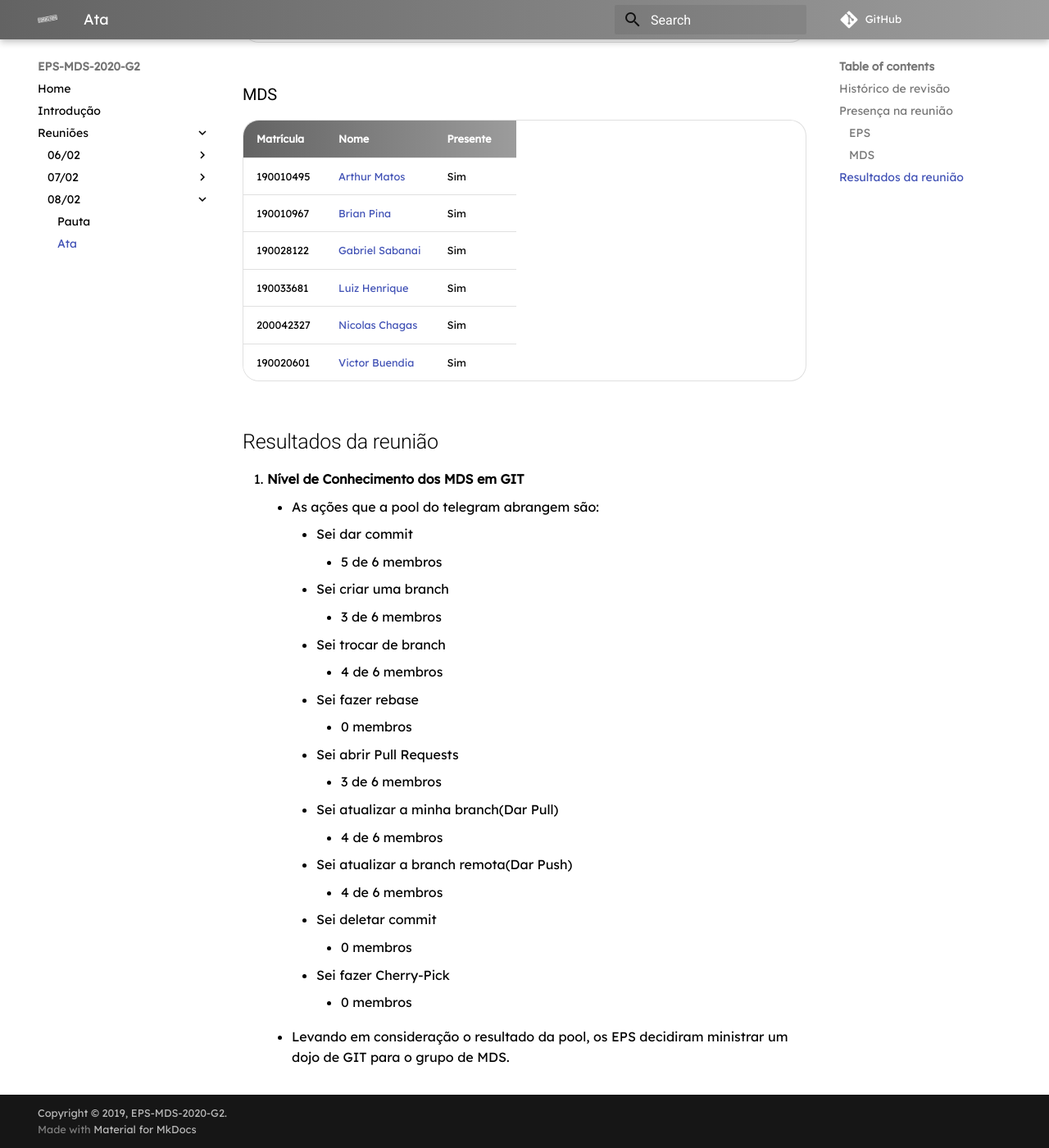
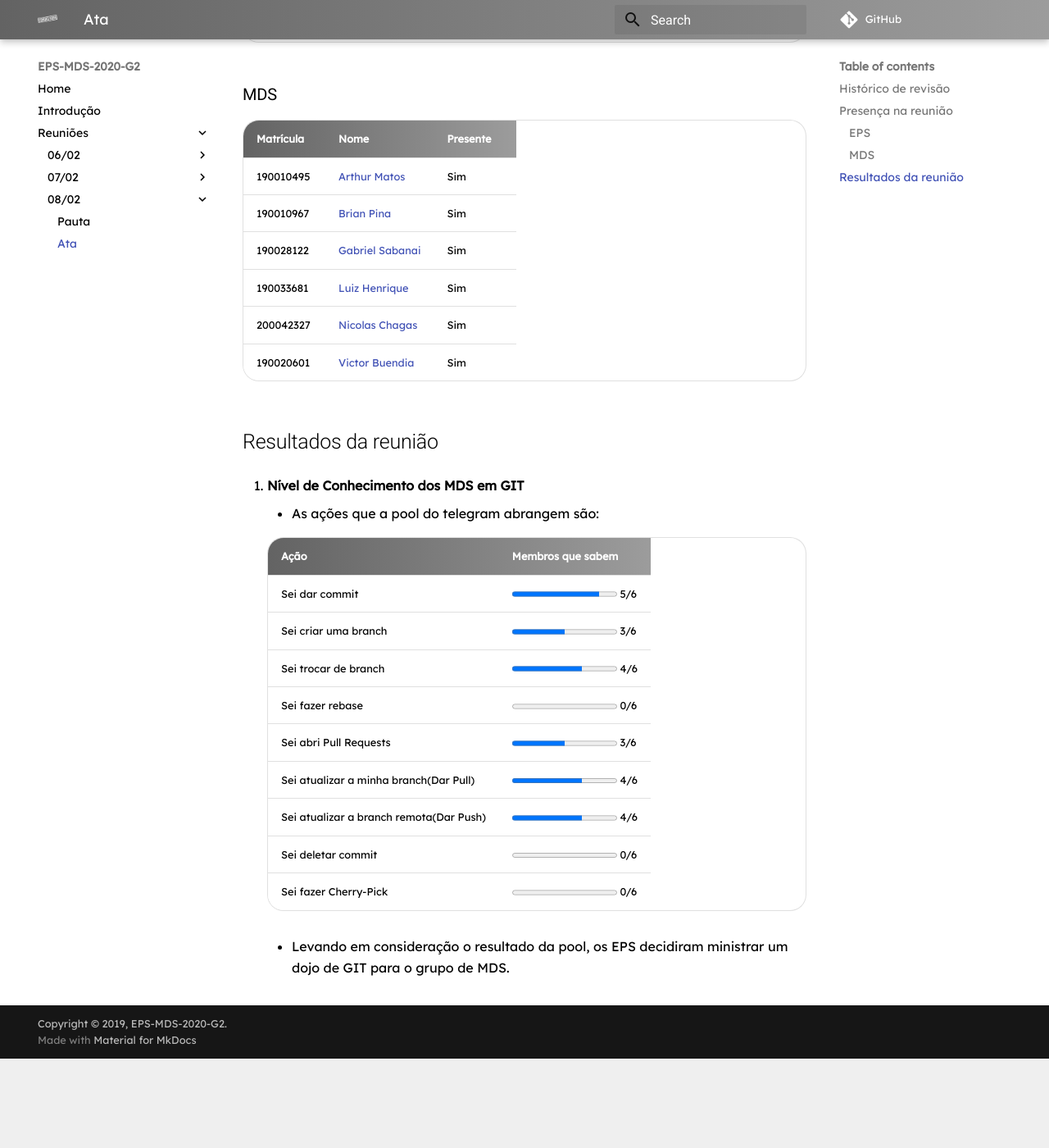
Before and after one commit to fga-eps-mds/2020.2-Eccoar, an MkDocs documentation site: the page built from docs/reunioes/08-02/ata.md, in a window 1280 px wide and 1400 px high, scrolled down 651 px. Shown: the whole window at 82% size. Built offline with MkDocs 1.6.1 and Material for MkDocs 9.7.7, drawn with Linux system fonts in a browser that asks for light colours; some web fonts are replaced; comment, search, counter and statistics services are not loaded; old or Windows-style settings are respelled for this version of MkDocs; after the commit the page ends 1942 px from its top, so only the background shows below that.

Commit message:
add a table and progress bars to show pool results

```diff
--- a/docs/reunioes/08-02/ata.md
+++ b/docs/reunioes/08-02/ata.md
@@ -29,22 +29,17 @@
 
 1. **Nível de Conhecimento dos MDS em GIT**
     - As ações que a pool do telegram abrangem são:
-        - Sei dar commit
-            - 5 de 6 membros
-        - Sei criar uma branch
-            - 3 de 6 membros
-        - Sei trocar de branch
-            - 4 de 6 membros
-        - Sei fazer rebase
-            - 0 membros
-        - Sei abrir Pull Requests
-            - 3 de 6 membros
-        - Sei atualizar a minha branch(Dar Pull)
-            - 4 de 6 membros
-        - Sei atualizar a branch remota(Dar Push)
-            - 4 de 6 membros
-        - Sei deletar commit
-            - 0 membros
-        - Sei fazer Cherry-Pick
-            - 0 membros
+
+    |Ação|Membros que sabem|
+    |--|--|
+    |Sei dar commit|<progress id="file" value="5" max="6"> 5/6 </progress> 5/6|
+    |Sei criar uma branch|<progress id="file" value="3" max="6"> 3/6 </progress> 3/6|
+    |Sei trocar de branch|<progress id="file" value="4" max="6"> 4/6 </progress> 4/6|
+    |Sei fazer rebase|<progress id="file" value="0" max="6"> 0/6 </progress> 0/6|
+    |Sei abri Pull Requests|<progress id="file" value="3" max="6"> 3/6 </progress> 3/6|
+    |Sei atualizar a minha branch(Dar Pull)|<progress id="file" value="4" max="6"> 4/6 </progress> 4/6|
+    |Sei atualizar a branch remota(Dar Push)|<progress id="file" value="4" max="6"> 4/6 </progress> 4/6|
+    |Sei deletar commit|<progress id="file" value="0" max="6"> 0/6 </progress> 0/6|
+    |Sei fazer Cherry-Pick|<progress id="file" value="0" max="6"> 0/6 </progress> 0/6|
+
     - Levando em consideração o resultado da pool, os EPS decidiram ministrar um dojo de GIT para o grupo de MDS.
```
